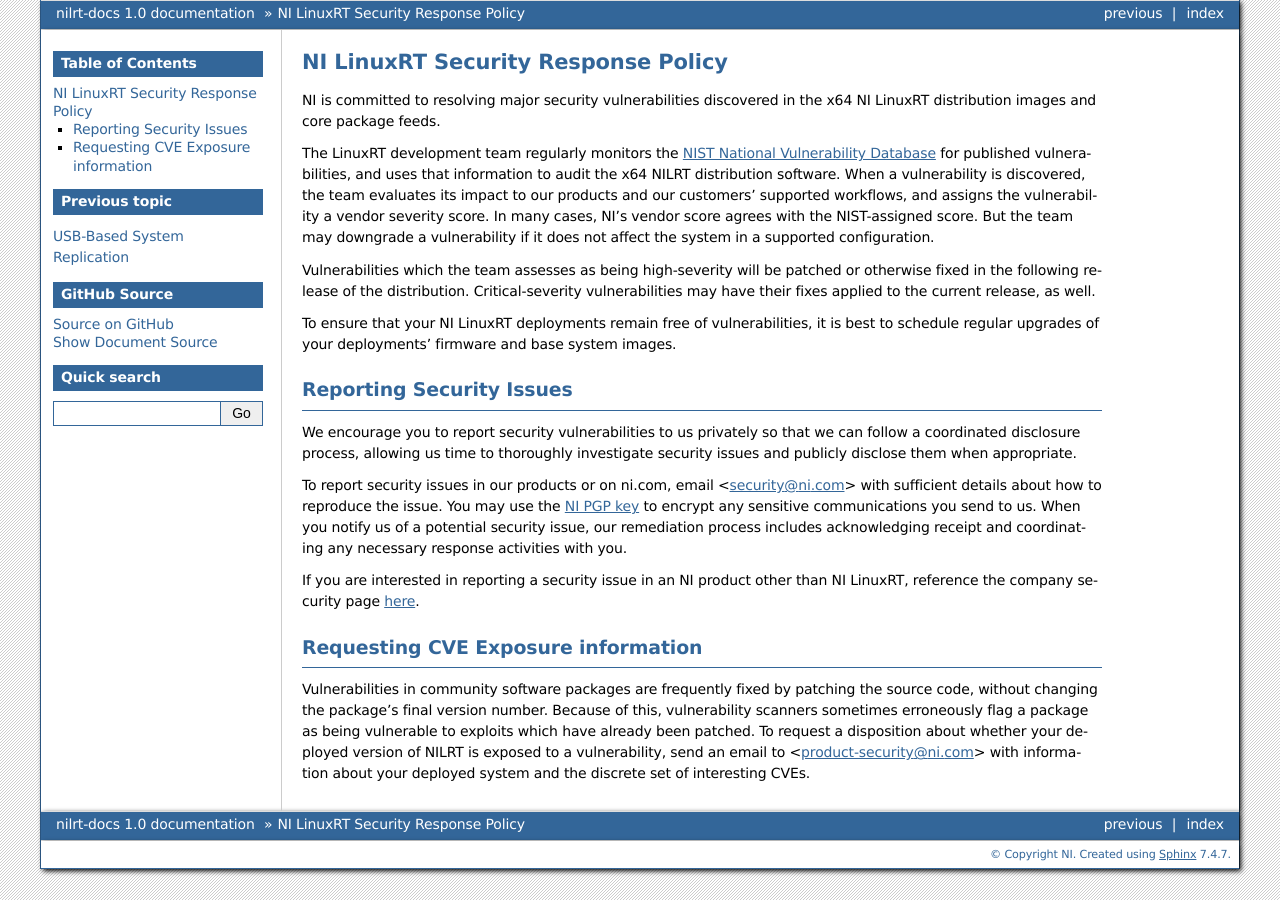
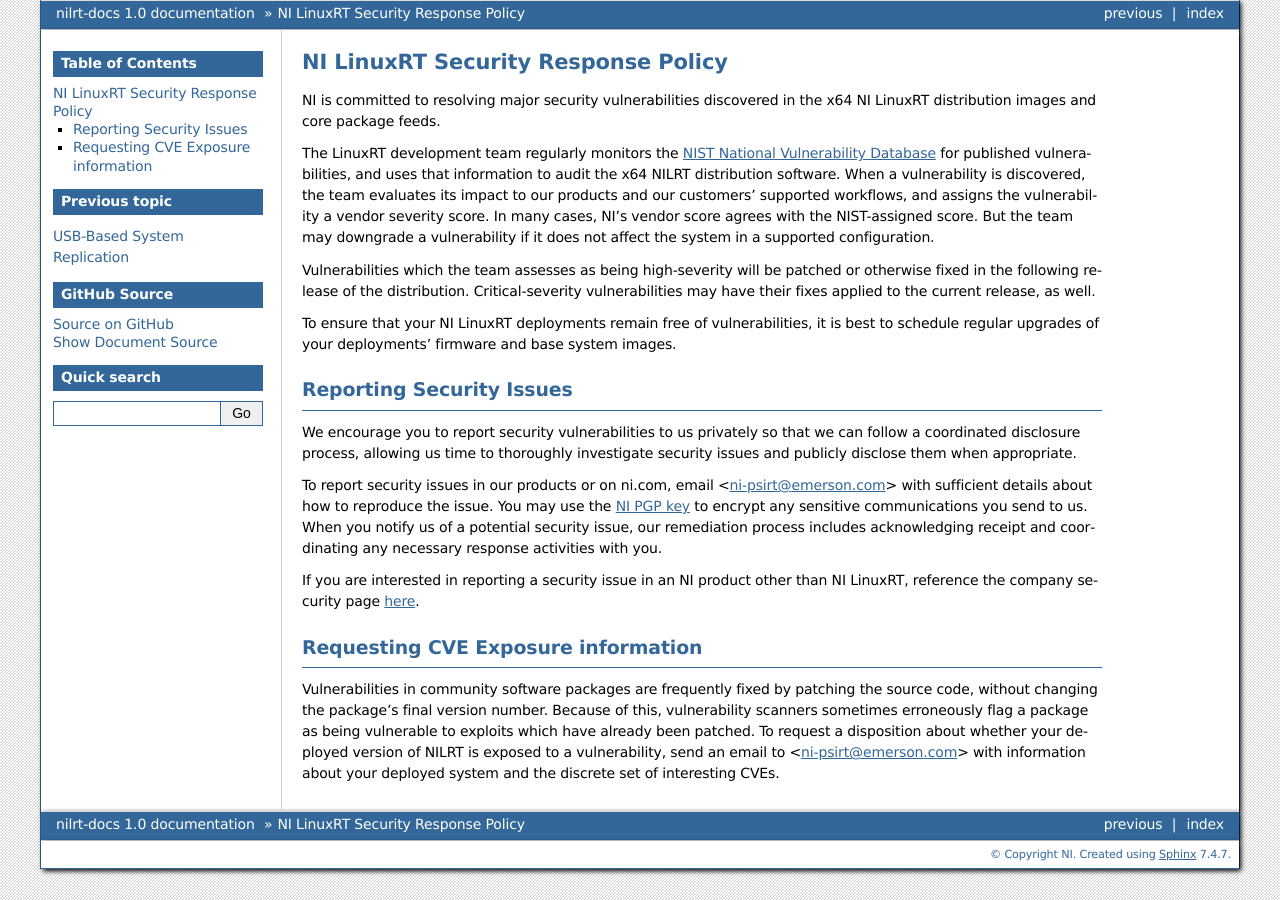
Before and after one commit to ni/nilrt-docs, a Sphinx documentation site: the page built from docs/source/policies/security_response_policy.rst, in a window 1280 px wide. Built offline with Sphinx 7.4.7, drawn with Linux system fonts in a browser that asks for light colours.

Commit message:
Update NI email address
Signed-off-by: Can Wong <can.wong@ni.com>

```diff
--- a/docs/source/policies/security_response_policy.rst
+++ b/docs/source/policies/security_response_policy.rst
@@ -15,7 +15,7 @@
 
 We encourage you to report security vulnerabilities to us privately so that we can follow a coordinated disclosure process, allowing us time to thoroughly investigate security issues and publicly disclose them when appropriate.
 
-To report security issues in our products or on ni.com, email <`security@ni.com`_> with sufficient details about how to reproduce the issue. You may use the `NI PGP key <https://www.ni.com/en/support/security/pgp.html>`_ to encrypt any sensitive communications you send to us. When you notify us of a potential security issue, our remediation process includes acknowledging receipt and coordinating any necessary response activities with you.
+To report security issues in our products or on ni.com, email <`ni-psirt@emerson.com`_> with sufficient details about how to reproduce the issue. You may use the `NI PGP key <https://www.ni.com/en/support/security/pgp.html>`_ to encrypt any sensitive communications you send to us. When you notify us of a potential security issue, our remediation process includes acknowledging receipt and coordinating any necessary response activities with you.
 
 If you are interested in reporting a security issue in an NI product other than NI LinuxRT, reference the company security page `here <https://ni.com/security>`_.
 
@@ -23,8 +23,6 @@
 Requesting CVE Exposure information
 -----------------------------------
 
-Vulnerabilities in community software packages are frequently fixed by patching the source code, without changing the package's final version number. Because of this, vulnerability scanners sometimes erroneously flag a package as being vulnerable to exploits which have already been patched. To request a disposition about whether your deployed version of NILRT is exposed to a vulnerability, send an email to <`product-security@ni.com`_> with information about your deployed system and the discrete set of interesting CVEs.
+Vulnerabilities in community software packages are frequently fixed by patching the source code, without changing the package's final version number. Because of this, vulnerability scanners sometimes erroneously flag a package as being vulnerable to exploits which have already been patched. To request a disposition about whether your deployed version of NILRT is exposed to a vulnerability, send an email to <`ni-psirt@emerson.com`_> with information about your deployed system and the discrete set of interesting CVEs.
 
-
-.. _product-security@ni.com: mailto:product-security@ni.com
-.. _security@ni.com: mailto:security@ni.com
+.. _ni-psirt@emerson.com: mailto:ni-psirt@emerson.com
```
